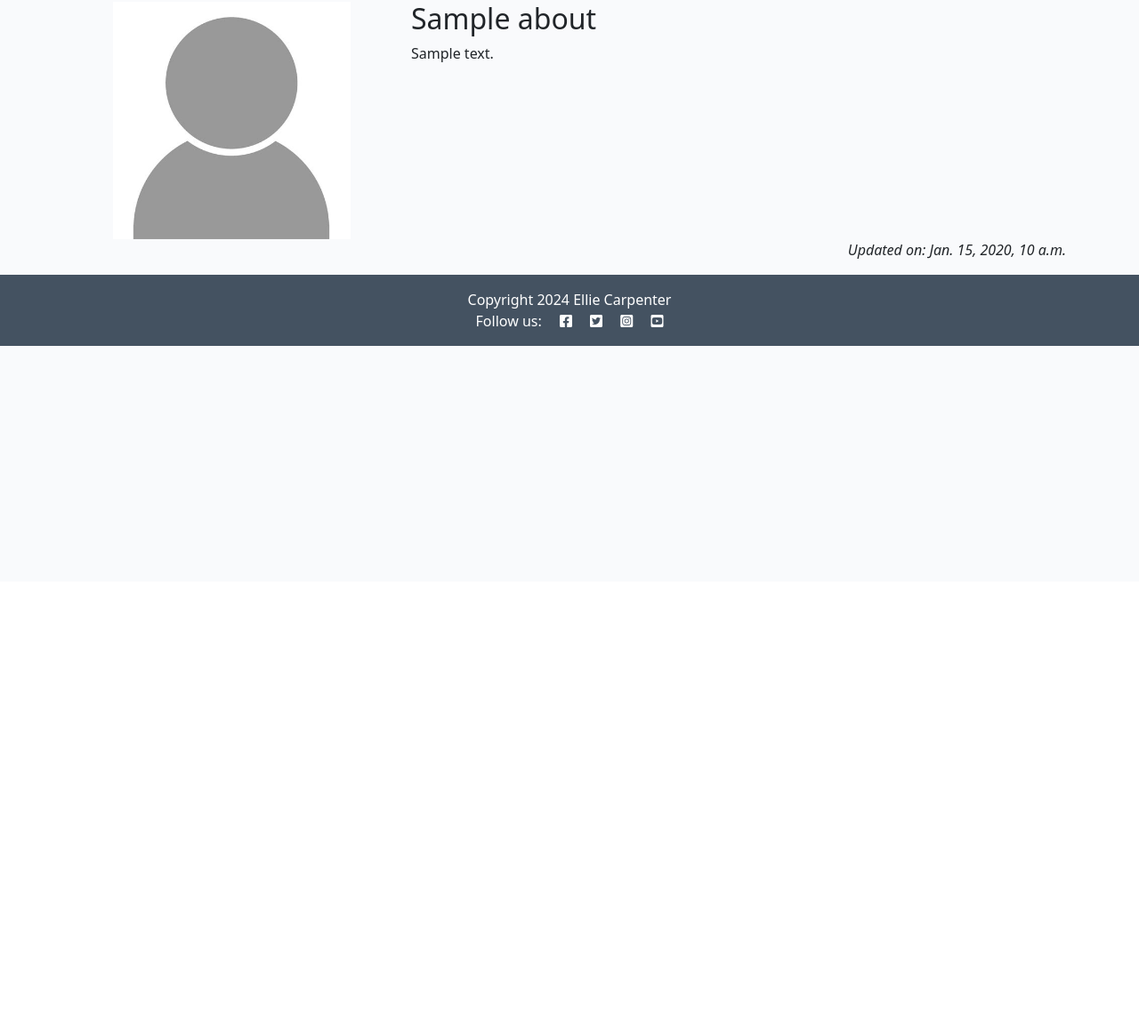
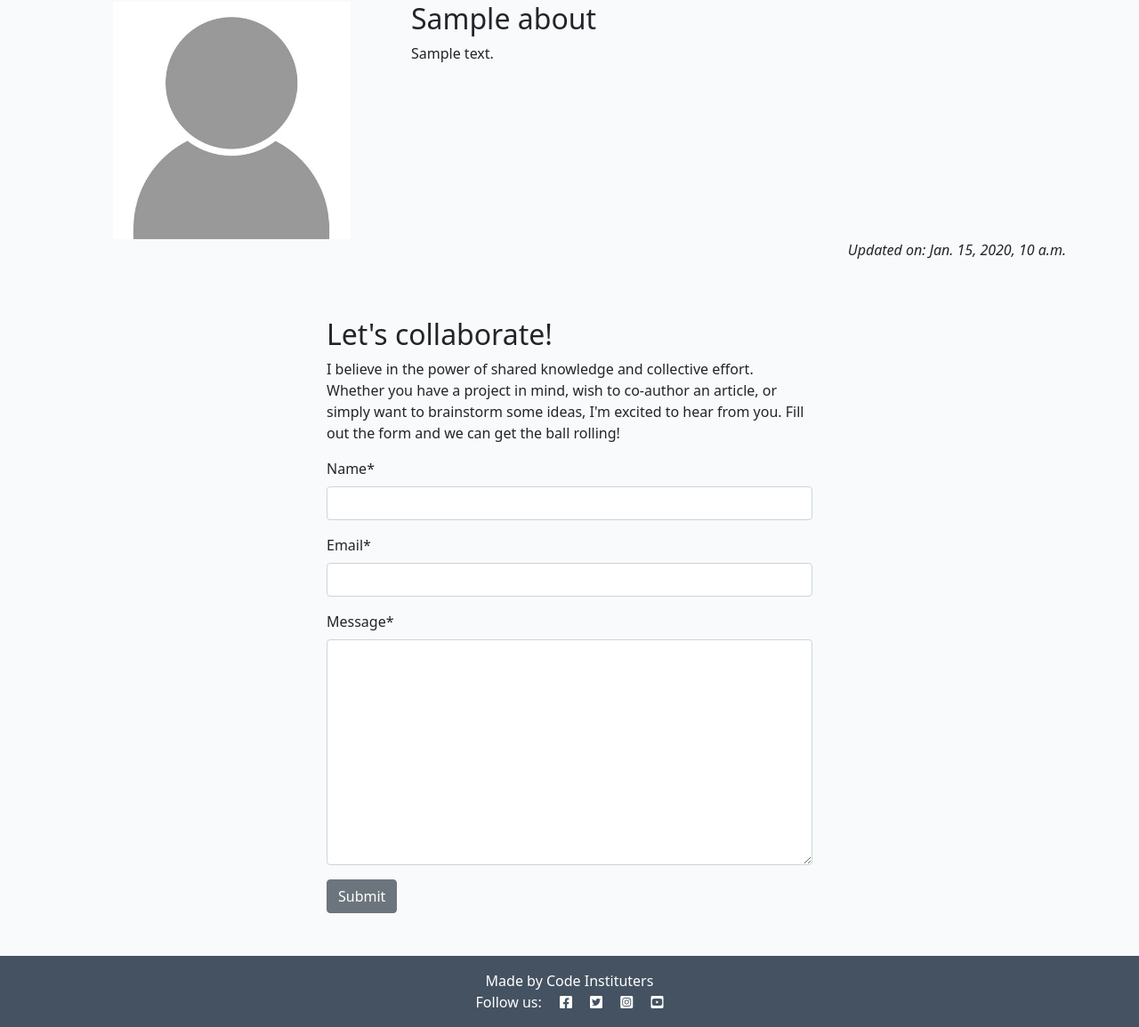
Before and after one commit to els-390/CI_Django_Blog, a Django app: page /about/ in a window 1280 px wide. Shown: the part 146-1301 px from the top of the page at 89% size. Before the commit the page ends 535 px from the top, so only its background shows below. Run offline with Django 4.2, Linux system fonts and the light colour scheme; tables that the repository leaves empty hold one stand-in row (values such as "Sample post"); some libraries are stand-ins or nearby versions.

Commit message:
Add form to About

```diff
--- /dev/null
+++ b/about/forms.py
@@ -0,0 +1,8 @@
+from .models import CollaborateRequest
+from django import forms
+
+
+class CollaborateForm(forms.ModelForm):
+    class Meta:
+        model = CollaborateRequest
+        fields = ('name', 'email', 'message')
--- a/about/models.py
+++ b/about/models.py
@@ -1,6 +1,7 @@
 from django.db import models
 
 # Create your models here.
+
 
 class About(models.Model):
     title = models.CharField(max_length=200)
@@ -9,3 +10,13 @@ class About(models.Model):
 
     def __str__(self):
         return self.title
+
+
+class CollaborateRequest(models.Model):
+    name = models.CharField(max_length=200)
+    email = models.EmailField()
+    message = models.TextField()
+    read = models.BooleanField(default=False)
+
+    def __str__(self):
+        return f"Collaboration request from {self.name}"
--- a/about/templates/about/about.html
+++ b/about/templates/about/about.html
@@ -1,15 +1,15 @@
 {% extends 'base.html' %}
+{% load static %}
+{% load crispy_forms_tags %}
+
 {% block content %}
-{% load static %}
 <div class="container mt-5">
     <div class="row">
-    <div class="col-4 text-center">
-      <img src="{% static 'images/nobody.jpg' %}" width="75%" />
+        <div class="col-12 col-md-4 text-center">
+            <img src="{% static 'images/nobody.jpg' %}" width="75%">
         </div>
-    <div class="col-8">
-      <!-- Title goes between these h2 tags -->
+        <div class="col-12 col-md-8">
             <h2>{{ about.title }}</h2>
-      <!-- Content goes directly underneath this -->
             {{ about.content | safe }}
         </div>
     </div>
@@ -20,8 +20,23 @@
           <p class="text-end"><em>Updated on: {{ about.updated_on }}</em></p>
         </div>
     </div>
+    <div class="row justify-content-center">
+        <div class="col-12 col-md-6 my-5">
+            <h2>Let's collaborate!</h2>
+            <p>I believe in the power of shared knowledge and collective effort.
+                Whether you have a project in mind, wish to co-author
+                an article, or simply want to brainstorm some ideas,
+                I'm excited to hear from you. Fill out the form
+                and we can get the ball rolling!</p>
+
+            <!-- add your form here. Your submit button should
+                                have the classes of btn, btn-secondary -->
+            <form method="post">
+                {{ collaborate_form | crispy }}
+                {% csrf_token %}
+                <button class="btn btn-secondary" type="submit">Submit</button>
+            </form>
+        </div>
+    </div>
 </div>
 {% endblock content %}
-{% block copyright %}
-Copyright 2024 Ellie Carpenter
-{% endblock copyright %}pip3 install django-allauth~=0.57.0
--- a/about/views.py
+++ b/about/views.py
@@ -1,5 +1,6 @@
 from django.shortcuts import render
 from .models import About
+from .forms import CollaborateForm
 
 
 def about_me(request):
@@ -7,9 +8,13 @@ def about_me(request):
     Renders the About page
     """
     about = About.objects.all().order_by('-updated_on').first()
+    collaborate_form = CollaborateForm()
 
     return render(
         request,
         "about/about.html",
-        {"about": about},
+        {
+            "about": about,
+            "collaborate_form": collaborate_form
+        },
     )
--- a/blog/admin.py
+++ b/blog/admin.py
@@ -1,3 +1,4 @@
+
 from django.contrib import admin
 from .models import Post, Comment
 from django_summernote.admin import SummernoteModelAdmin
--- a/blog/forms.py
+++ b/blog/forms.py
@@ -1,6 +1,5 @@
 from .models import Comment
 from django import forms
-
 
 class CommentForm(forms.ModelForm):
     class Meta:
--- a/blog/models.py
+++ b/blog/models.py
@@ -1,3 +1,4 @@
+
 from django.db import models
 from django.contrib.auth.models import User
 
```
Also changed, not shown: about/admin.py (+13 -2 lines), about/templates/about/about_starter.html (+23 -9 lines), about/migrations/0002_collaboraterequest.py (added), blog/views.py (line endings or trailing spaces), templates/base.html (line endings or trailing spaces). Lines whose indentation alone changed are shown as unchanged.
